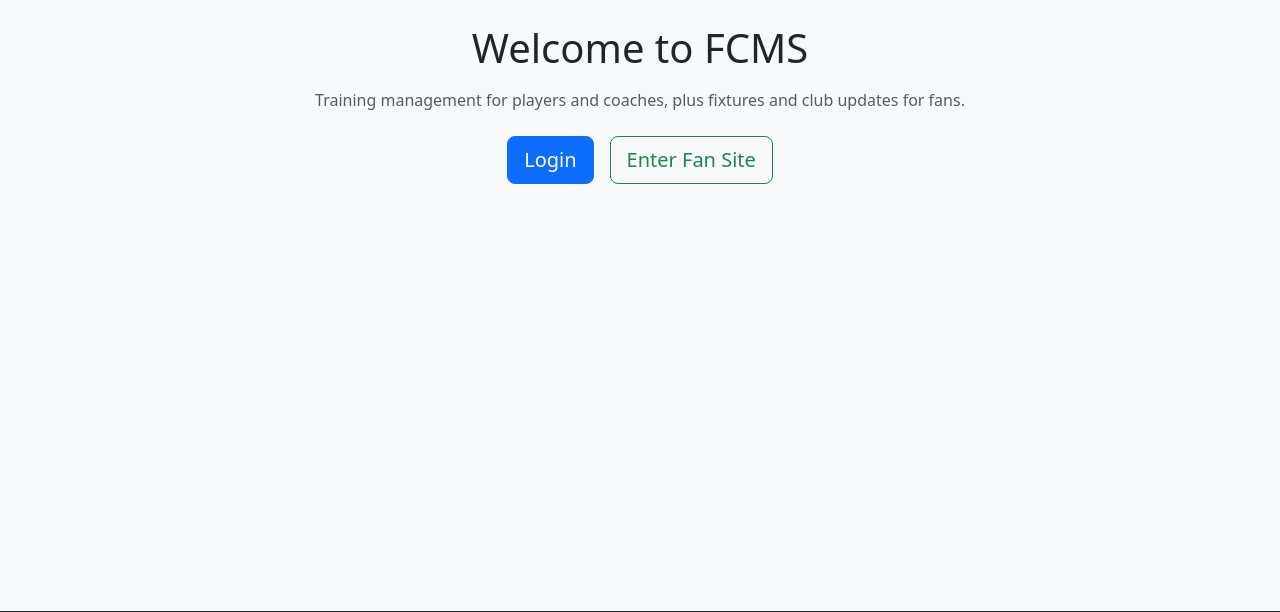
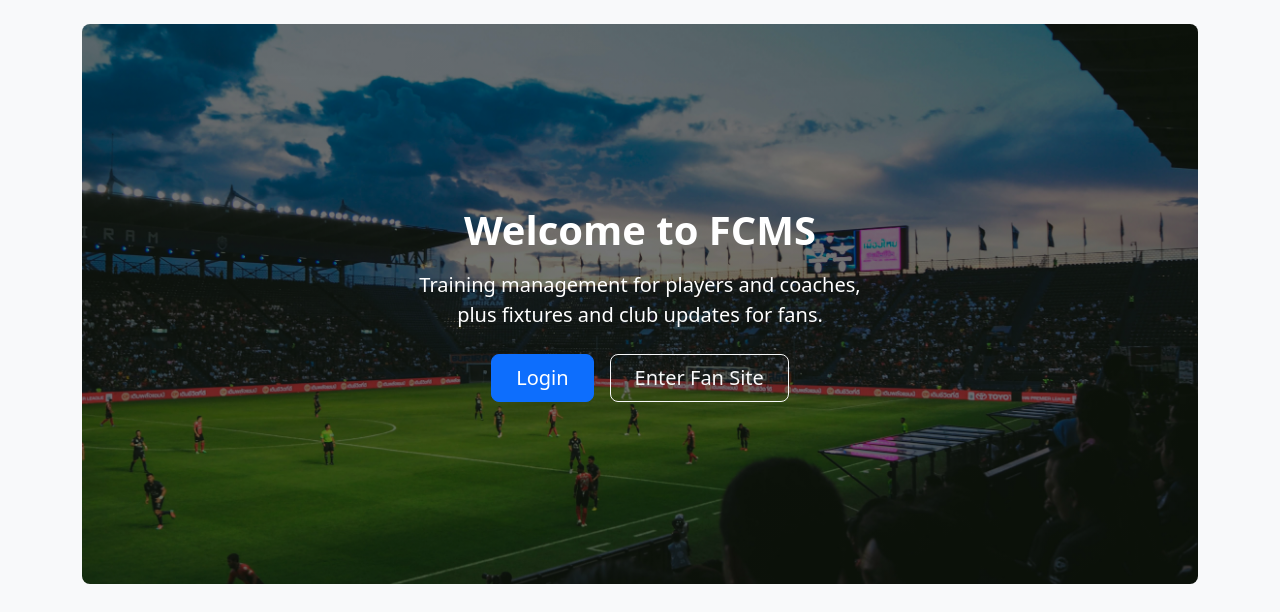
Before and after one commit to oly2002/FCMS-IPD, a Flask app: page / in a window 1280 px wide. Shown: the part 58-670 px from the top of the page. Run offline with Flask 3, Linux system fonts and the light colour scheme.

Commit message:
Improve landing page background and visual quality

```diff
--- a/app/static/css/styles.css
+++ b/app/static/css/styles.css
@@ -3,5 +3,23 @@ body
 footer a:hover {
   text-decoration: underline !important;
 }
+/* Landing page background */
+.landing-hero {
+  min-height: 70vh;
+  background-image: linear-gradient(
+      rgba(0, 0, 0, 0.55),
+      rgba(0, 0, 0, 0.55)
+    ),
+    url("/static/img/landing-bg.jpg");
+  background-size: cover;
+  background-position: center;
+  background-repeat: no-repeat;
+
+  display: flex;
+  align-items: center;
+  justify-content: center;
+
+  color: white;
+}
 
  }
--- a/app/templates/landing.html
+++ b/app/templates/landing.html
@@ -1,15 +1,18 @@
 {% extends "base.html" %}
 {% block content %}
 
-<div class="text-center mt-4">
-  <h1 class="mb-3">Welcome to FCMS</h1>
-  <p class="text-muted mb-4">
-    Training management for players and coaches, plus fixtures and club updates for fans.
-  </p>
+<div class="landing-hero rounded-3">
+  <div class="text-center px-4">
+    <h1 class="mb-3 fw-bold">Welcome to FCMS</h1>
+    <p class="mb-4 fs-5">
+      Training management for players and coaches,<br>
+      plus fixtures and club updates for fans.
+    </p>
 
-  <div class="d-flex justify-content-center gap-3">
-    <a class="btn btn-primary btn-lg" href="/login">Login</a>
-    <a class="btn btn-outline-success btn-lg" href="/public">Enter Fan Site</a>
+    <div class="d-flex justify-content-center gap-3">
+      <a class="btn btn-primary btn-lg px-4" href="/login">Login</a>
+      <a class="btn btn-outline-light btn-lg px-4" href="/public">Enter Fan Site</a>
+    </div>
   </div>
 </div>
 
```
Also changed, not shown: app/static/img/landing-bg.jpg (added).
